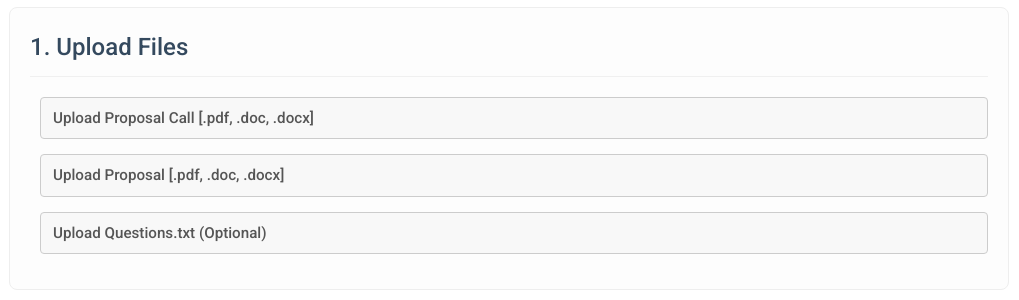
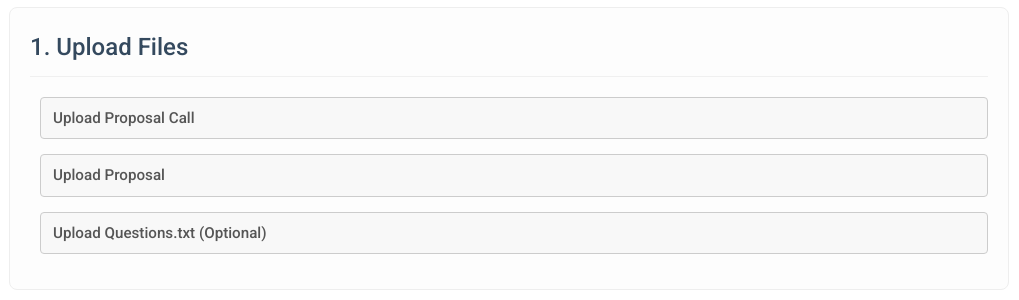
Before and after one commit to SteffenMauceri/Proposal_Analyzer, a Flask app: page / in a window 1280 px wide. Shown: the part 208-508 px from the top of the page, without its empty margins (131-1150 px from the left). Run offline with Flask 3, Linux system fonts and the light colour scheme; some libraries are stand-ins or nearby versions.

Commit message:
Update index.html

```diff
--- a/templates/index.html
+++ b/templates/index.html
@@ -83,13 +83,13 @@
                 <input type="hidden" id="questions-file-path" name="questions-file-path" value="">
 
                 <div class="form-group path-input-group compact-form-group">
-                    <label for="call_file_input" class="file-upload-label">Upload Proposal Call [.pdf, .doc, .docx]</label>
+                    <label for="call_file_input" class="file-upload-label">Upload Proposal Call</label>
                     <input type="file" id="call_file_input" name="call_file_input" accept=".pdf,.doc,.docx" style="display: none;">
                     <span id="call_upload_status"></span>
                 </div>
 
                 <div class="form-group path-input-group compact-form-group">
-                    <label for="proposal_file_input" class="file-upload-label">Upload Proposal [.pdf, .doc, .docx]</label>
+                    <label for="proposal_file_input" class="file-upload-label">Upload Proposal</label>
                     <input type="file" id="proposal_file_input" name="proposal_file_input" accept=".pdf,.doc,.docx" style="display: none;">
                     <span id="proposal_upload_status"></span>
                 </div>
```
